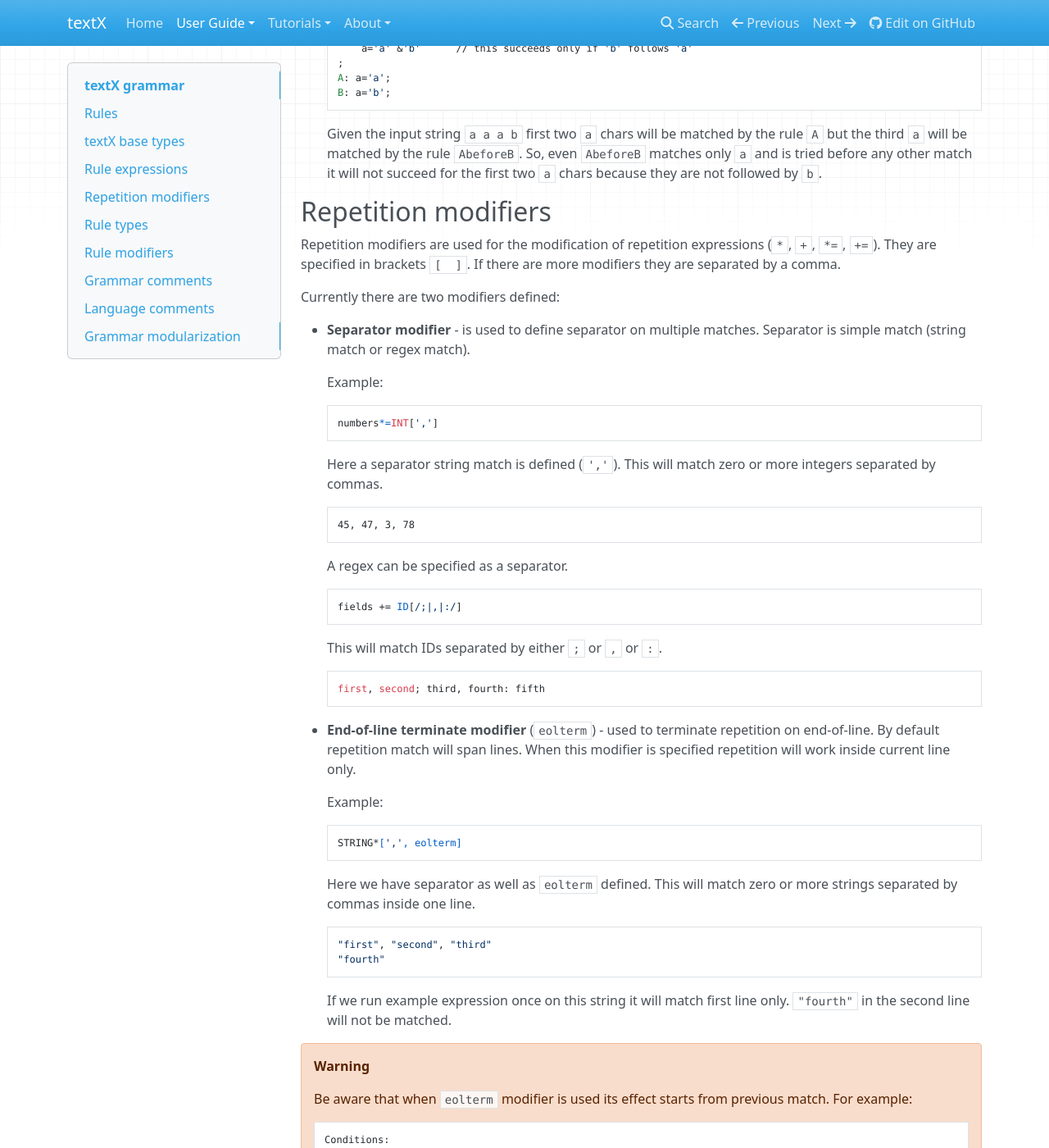
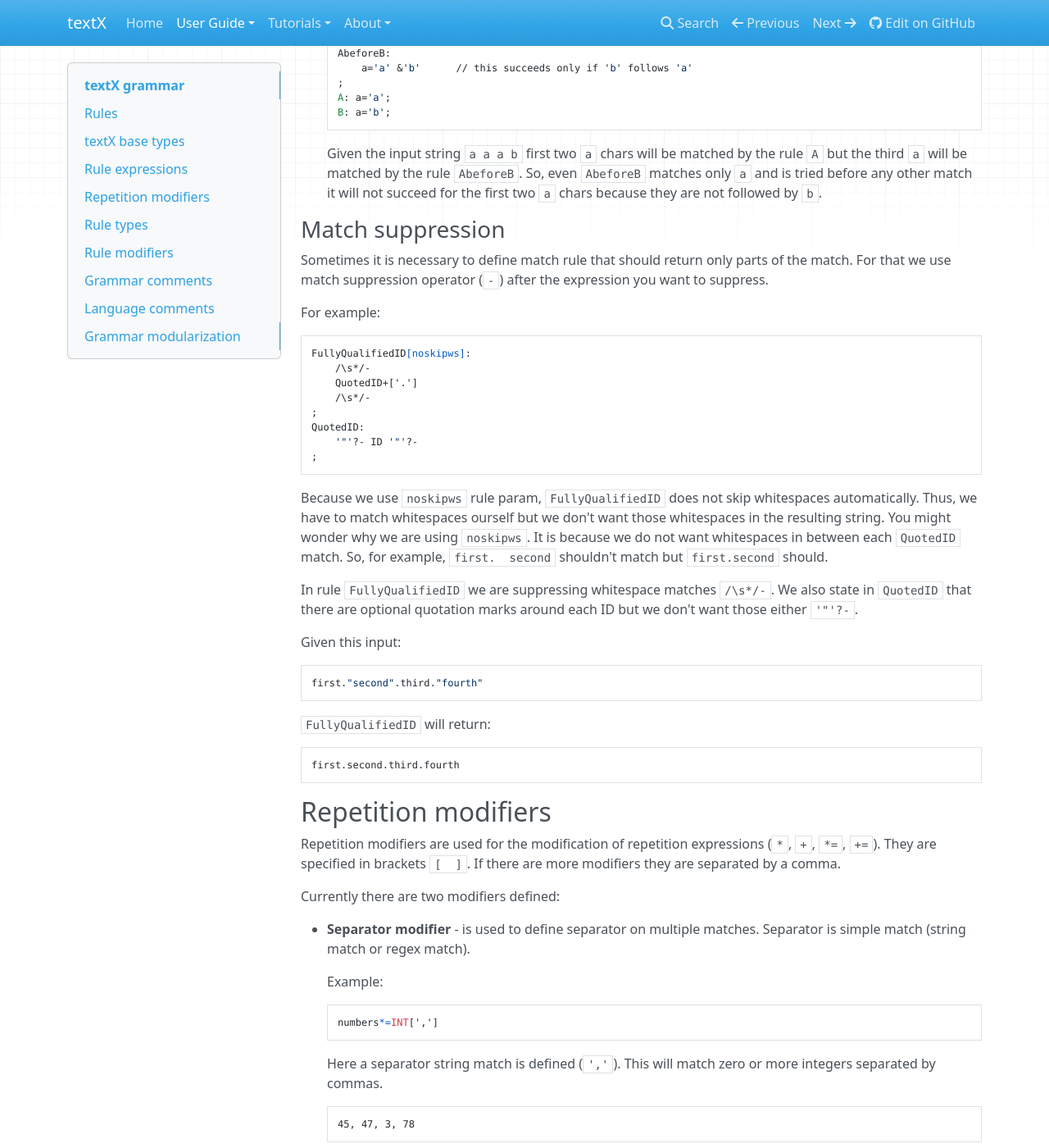
Before and after one commit to textX/textX, an MkDocs documentation site: the page built from docs/grammar.md, in a window 1280 px wide and 1400 px high, scrolled down 8848 px. Shown: the whole window at 82% size. Built offline with MkDocs 1.6.1, drawn with Linux system fonts in a browser that asks for light colours; nearby versions of some CDN libraries; old or Windows-style settings are respelled for this version of MkDocs.

Commit message:
Docs for match suppression.

```diff
--- a/docs/grammar.md
+++ b/docs/grammar.md
@@ -83,6 +83,7 @@ The basic expressions are:
 * [Syntactic predicates](#syntactic-predicates)
     * Not (`!`) - negative lookahead
     * And (`&`) - positive lookahead
+* [Match suppression](#match-suppression)
 
 
 ### Matches
@@ -439,6 +440,43 @@ predicates:
     by `b`.
 
 
+### Match suppression
+
+Sometimes it is necessary to define match rule that should return only parts of
+the match. For that we use match suppression operator (`-`) after the expression
+you want to suppress.
+
+For example:
+
+    FullyQualifiedID[noskipws]:
+        /\s*/-
+        QuotedID+['.']
+        /\s*/-
+    ;
+    QuotedID:
+        '"'?- ID '"'?-
+    ;
+
+Because we use `noskipws` rule param, `FullyQualifiedID` does not skip
+whitespaces automatically. Thus, we have to match whitespaces ourself but we
+don't want those whitespaces in the resulting string. You might wonder why we
+are using `noskipws`. It is because we do not want whitespaces in between each
+`QuotedID` match. So, for example, `first.  second` shouldn't match but
+`first.second` should.
+
+In rule `FullyQualifiedID` we are suppressing whitespace matches `/\s*/-`.  We
+also state in `QuotedID` that there are optional quotation marks around each
+ID but we don't want those either `'"'?-`.
+
+Given this input:
+
+    first."second".third."fourth"
+
+`FullyQualifiedID` will return:
+
+    first.second.third.fourth
+
+
 ## Repetition modifiers
 
 Repetition modifiers are used for the modification of repetition expressions
```
